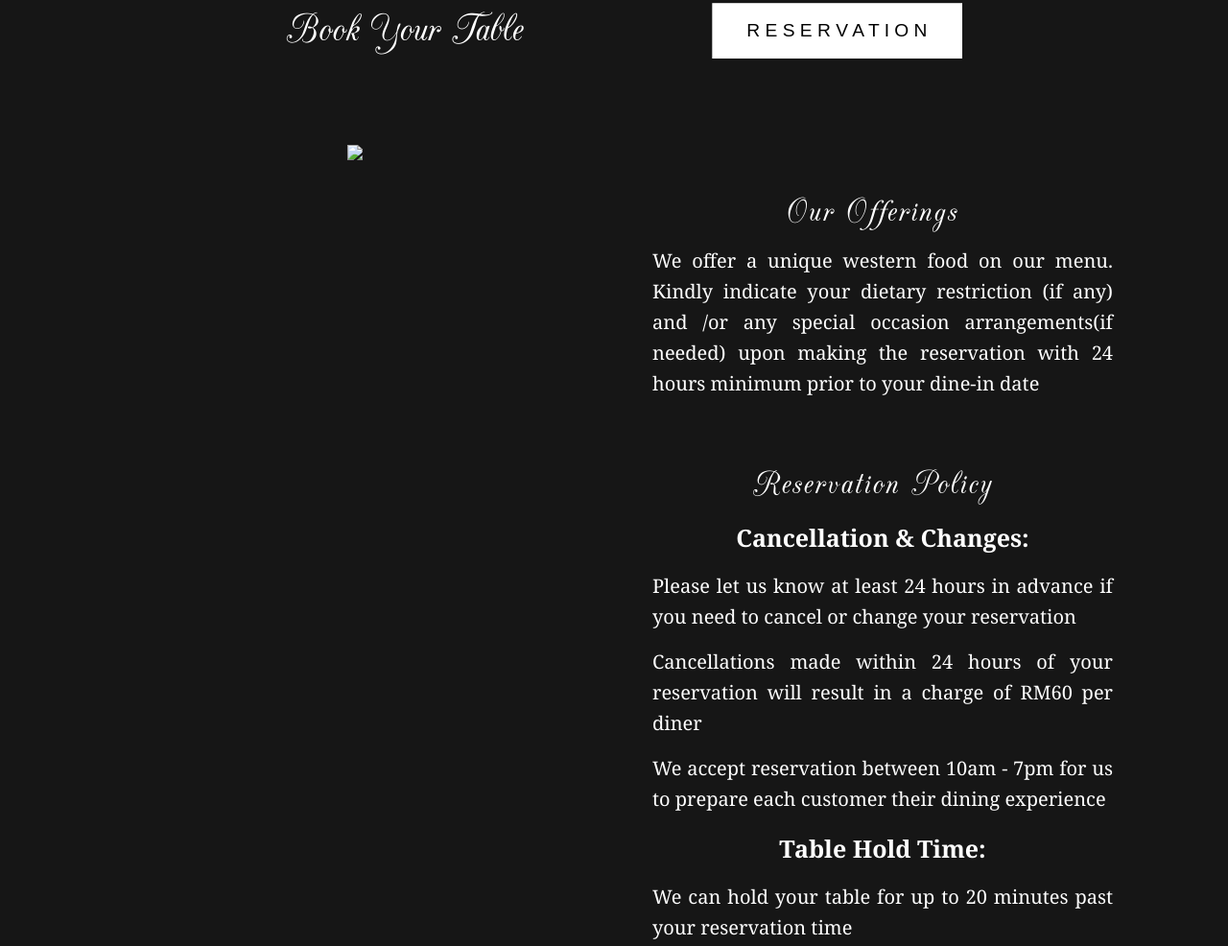
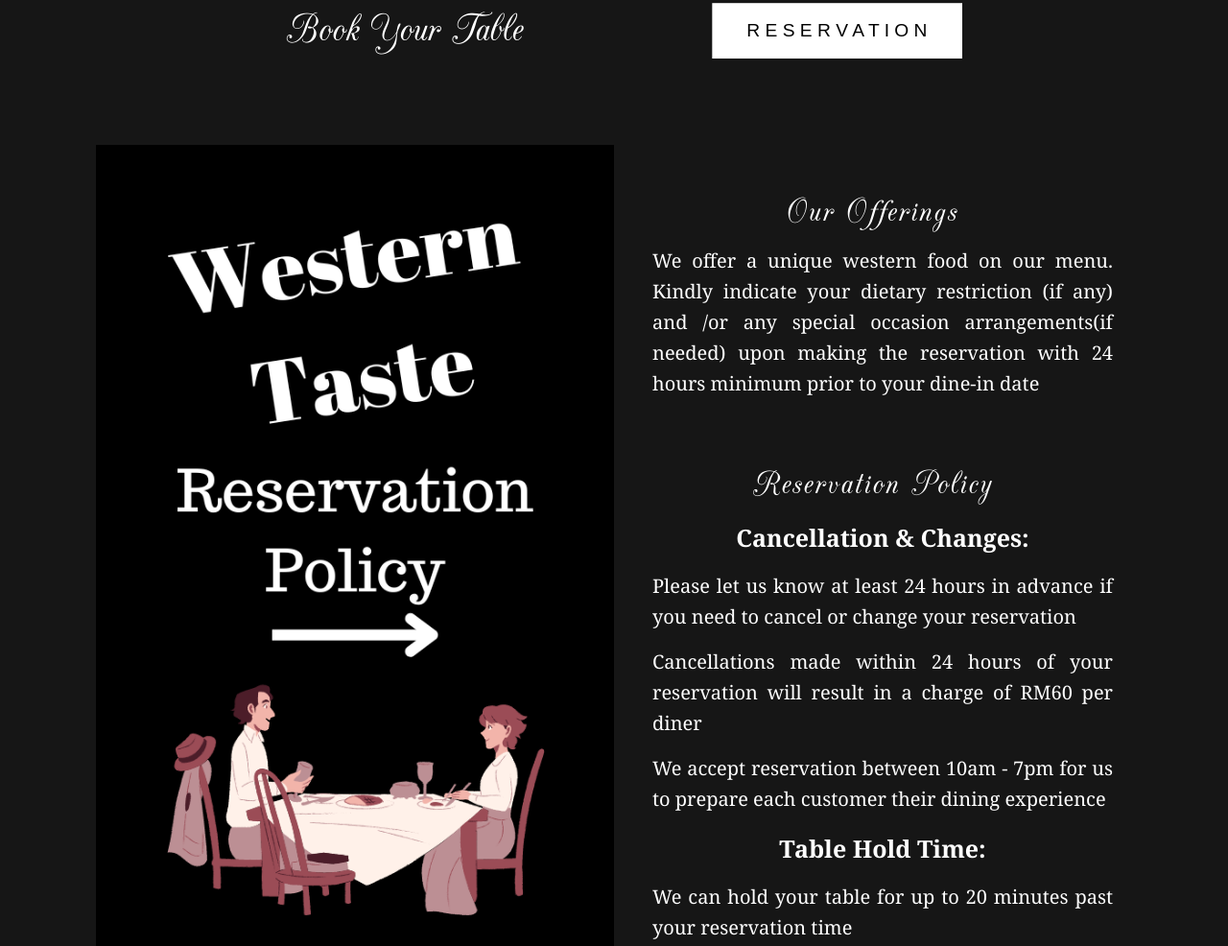
Before and after one commit to kenc04/westerntaste, a plain HTML site: page reservation.html in a window 1280 px wide. Shown: the part 820-1806 px from the top of the page at 96% size. Drawn offline with Linux system fonts and the light colour scheme; the site is published under a folder, as on GitHub Pages, so addresses that start at the root find nothing.

Commit message:
Update reservation.html

```diff
--- a/reservation.html
+++ b/reservation.html
@@ -134,7 +134,7 @@
 
         <div class="reservation-container">
             <div class="left-side">
-                <img src="/images/reservation-policy.png">
+                <img src="images/reservation-policy.png">
             </div>
 
             <div class="right-side">
```
